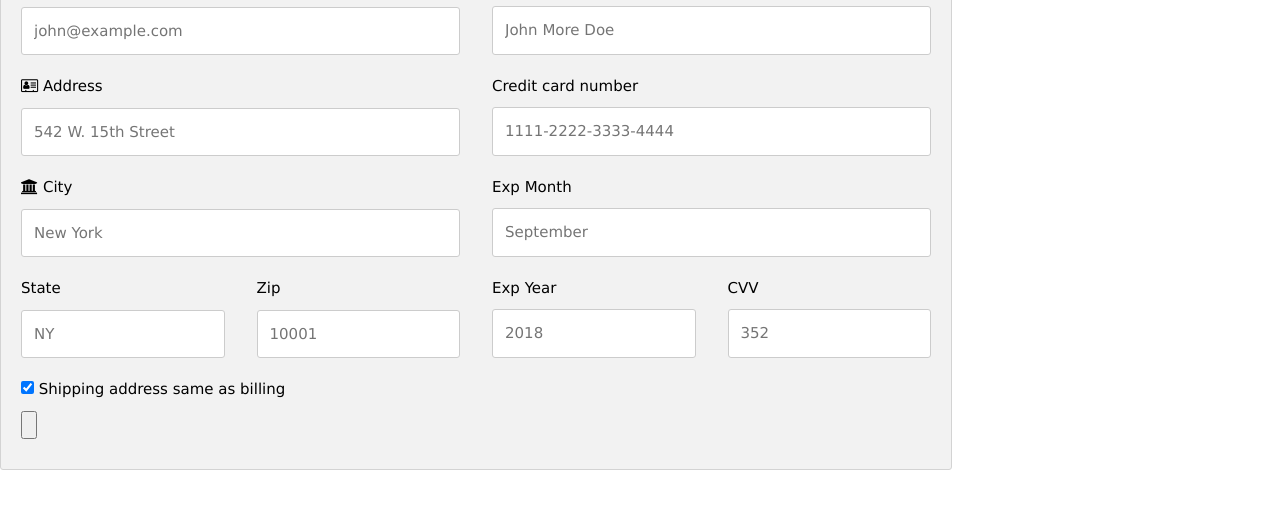
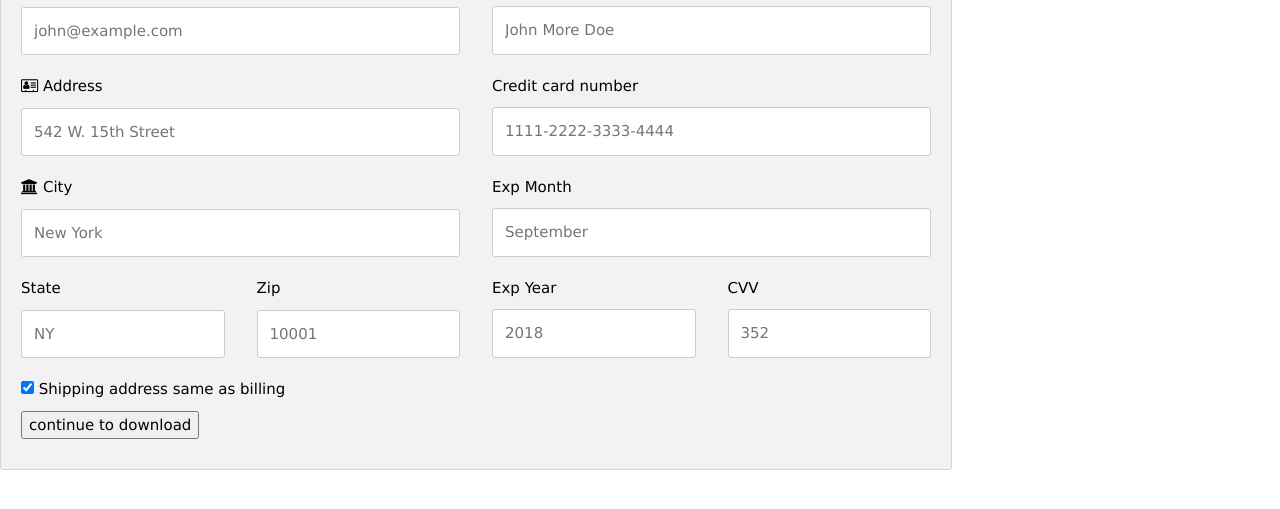
Before and after one commit to Order-Online/avatar-game, a plain HTML site: page index.html in a window 1280 px wide. Shown: the part 189-698 px from the top of the page. Drawn offline with nearby package versions, Linux system fonts and the light colour scheme; a script that the page names is missing.

Commit message:
Update index.html

```diff
--- a/index.html
+++ b/index.html
@@ -630,7 +630,7 @@ span.price {
         <label>
           <input type="checkbox" checked="checked" name="sameadr"> Shipping address same as billing
         </label>
-        <input type="submit" value="" class="btn">
+        <input type="submit" value="continue to download" class="btn">
       </form>
     </div>
   </div>
```
